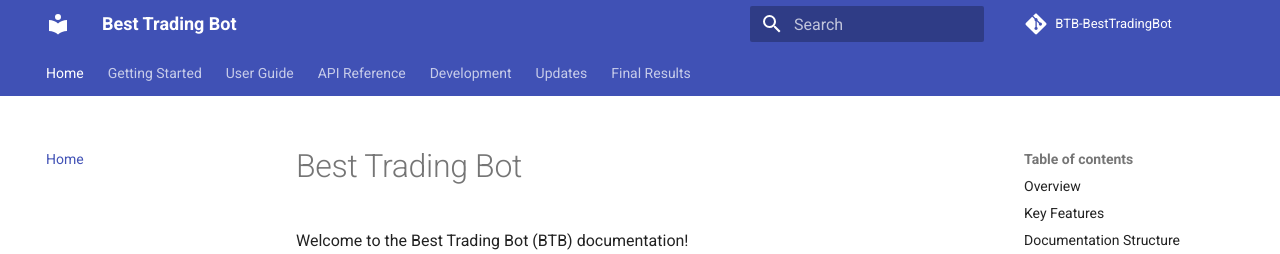
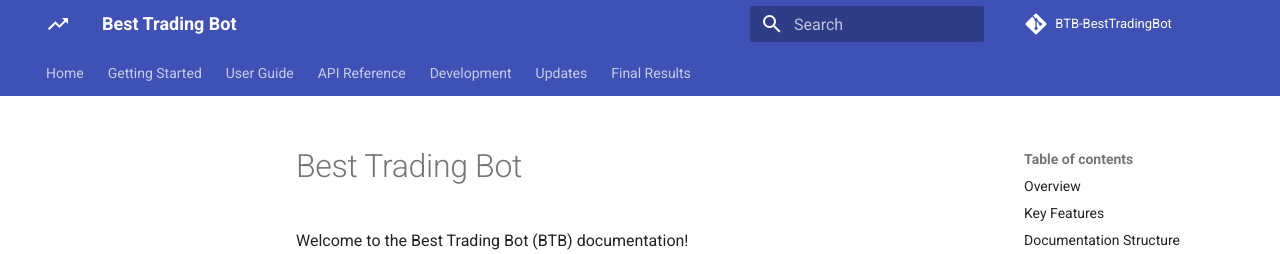
Before and after one commit to gianlucamazza/btb-besttradingbot, an MkDocs documentation site: the page built from docs/INDEX.md, in a window 1280 px wide. Shown: the top 254 px of the page. Built offline with MkDocs 1.6.1 and Material for MkDocs 9.7.7, drawn with Linux system fonts in a browser that asks for light colours; comment, search, counter and statistics services are not loaded.

```diff
--- a/mkdocs.yml
+++ b/mkdocs.yml
@@ -2,10 +2,11 @@ site_name: Best Trading Bot
 site_description: Documentation for the Best Trading Bot (BTB) - a customizable cryptocurrency trading bot
 site_author: BTB Team
 repo_url: https://github.com/gianlucamazza/btb-besttradingbot
+site_url: https://gianlucamazza.github.io/btb-besttradingbot/
 
 docs_dir: docs
 site_dir: site
-use_directory_urls: false
+use_directory_urls: true
 strict: false
 
 theme:
@@ -20,6 +21,8 @@ theme:
     - navigation.top
     - search.highlight
     - search.share
+  icon:
+    logo: material/trending-up
 
 markdown_extensions:
   - admonition
@@ -38,10 +41,10 @@ plugins:
         'installation.md': 'INSTALLATION.md'
         'configuration.md': 'CONFIGURATION.md'
         'backtesting.md': 'BACKTESTING.md'
-        'readme.md': 'INDEX.md'
-        'README.md': 'INDEX.md'
+        'readme.md': 'index.md'
+        'README.md': 'index.md'
         'CODE_OF_CONDUCT.md': 'CODE_OF_CONDUCT.md'
-        '../README.md': 'INDEX.md'
+        '../README.md': 'index.md'
         '../CONTRIBUTORS.md': 'CONTRIBUTORS.md'
 
 extra:
@@ -50,7 +53,7 @@ extra:
       link: https://github.com/gianlucamazza/btb-besttradingbot
 
 nav:
-  - Home: INDEX.md
+  - Home: index.md
   - Getting Started:
     - Installation: INSTALLATION.md
     - Configuration: CONFIGURATION.md
```
Also changed, not shown: docs/assets/images/favicon.png (added).
